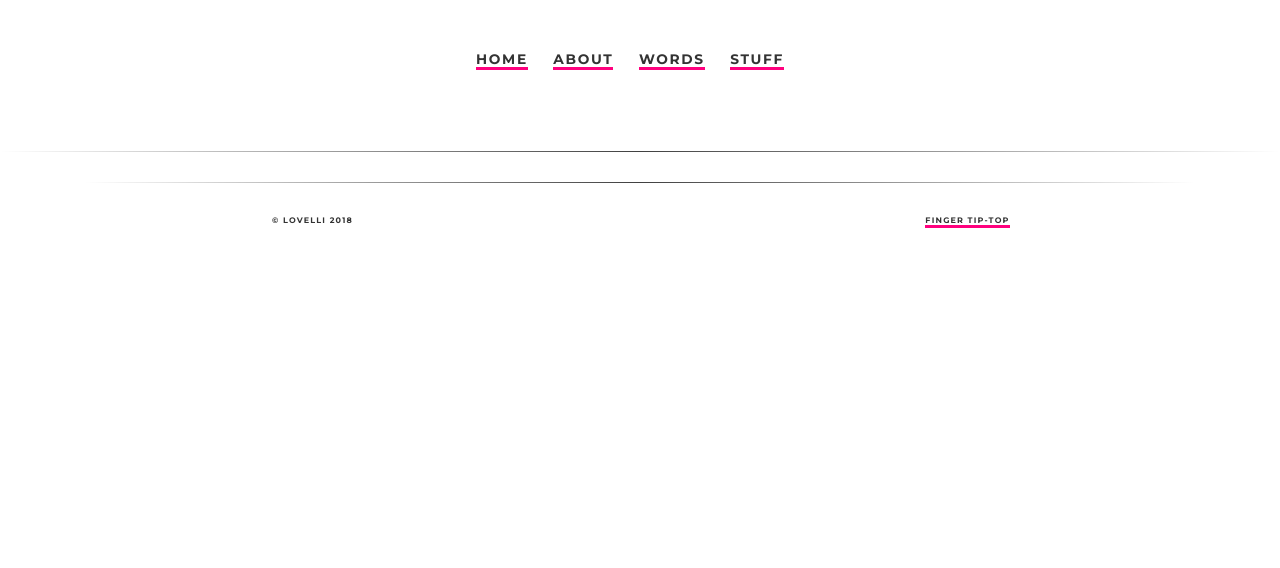
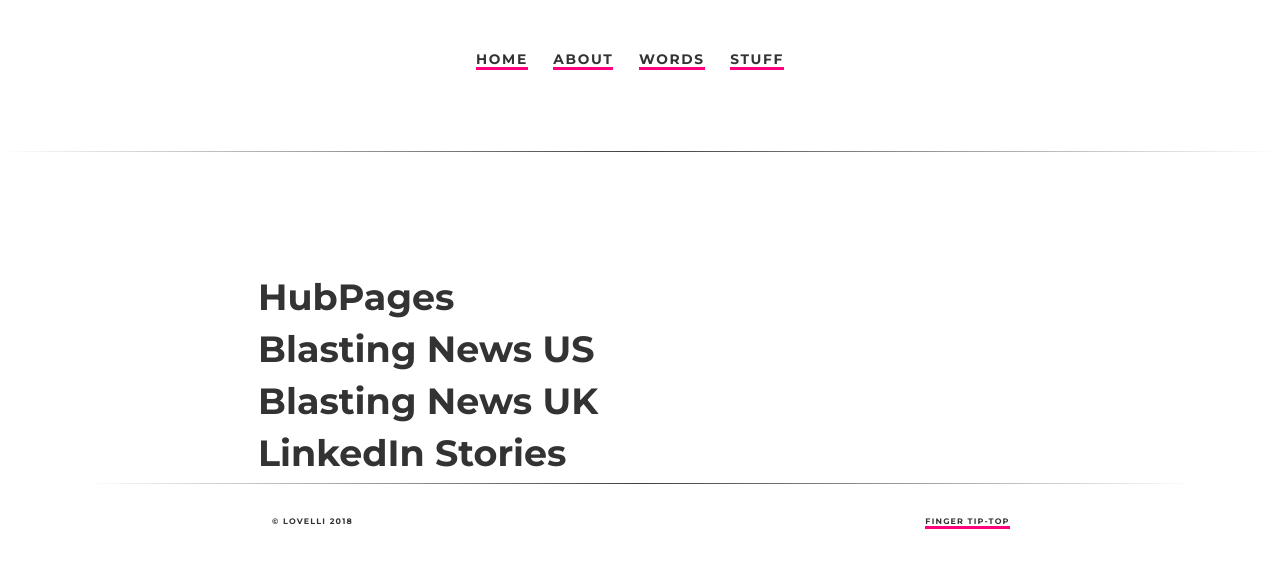
Before and after one commit to ariesti/ariesti.github.io, a Jekyll site: the page built from stuff/index.html, in a window 1280 px wide. Shown: the top 568 px of the page. Built offline with Jekyll 4.4.1, drawn with Linux system fonts in a browser that asks for light colours.

Commit message:
Update index.html

```diff
--- a/stuff/index.html
+++ b/stuff/index.html
@@ -4,3 +4,13 @@ description: Stuffs I have worked on
 tagline: Don't be afraid to be awesome
 permalink: /stuff/
 ---
+<div class="page">
+<div id="content" class="wrapper">
+<div class="left">
+  <h3>HubPages</3>
+  <h3>Blasting News US</h3>
+  <h3>Blasting News UK</h3>
+  <h3>LinkedIn Stories</h3>
+</div>
+</div>
+</div>
```
